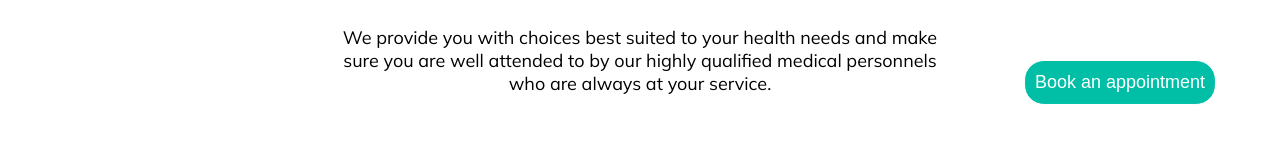
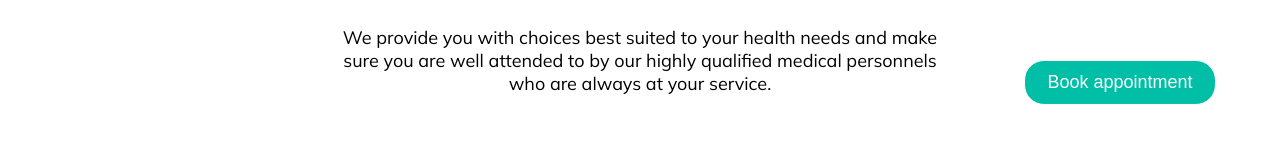
Before and after one commit to zemola/book-appointment, a React (Create React App) app: page / in a window 1280 px wide. Shown: the part 650-800 px from the top of the page. Built offline with nearby package versions, Linux system fonts and the light colour scheme.

Commit message:
modified

```diff
--- a/src/components/Home/Home.js
+++ b/src/components/Home/Home.js
@@ -58,7 +58,7 @@ const Home = (props) => {
 
           <div className="floated">
             <button className="book-appoint action" onClick={showFormHandler}>
-              Book an appointment
+              Book appointment
             </button>
           </div>
 
```
